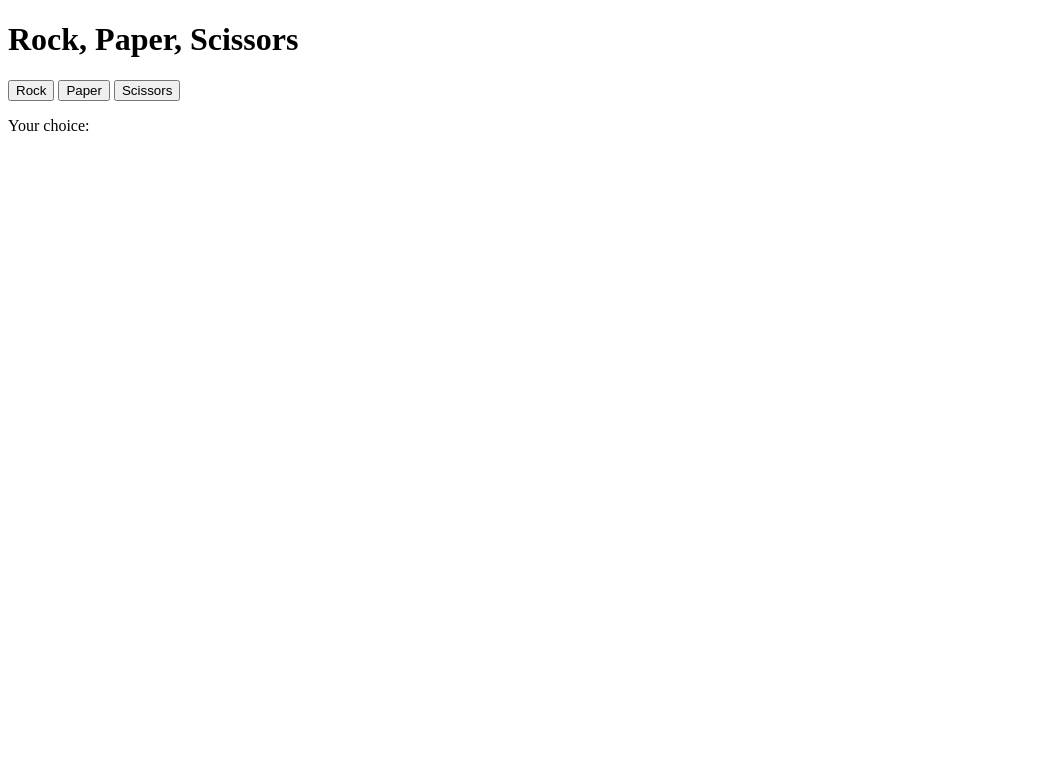
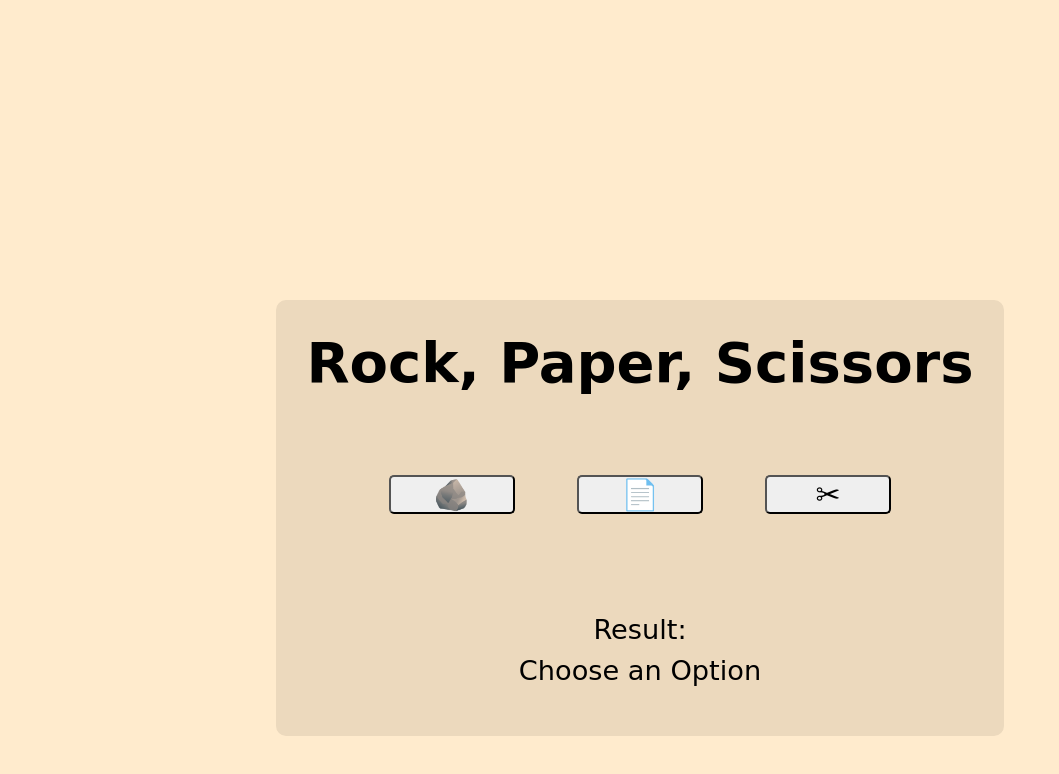
Before and after one commit to aldrinmcaalim/rockPaperScissors, a plain HTML site: page index.html in a window 1280 px wide. Shown: the whole page, without its empty margins (0-1059 px from the left). Drawn offline with Linux system fonts and the light colour scheme; a web font is replaced by a local one.

Commit message:
Added JS behavior and styled everything

```diff
--- a/app.js
+++ b/app.js
@@ -26,19 +26,19 @@ scissorsButton.addEventListener("click", () => {
 // rock vs rock || paper vs paper || scissors vs scissors
 function compareChoices(user, computer) {
   if (
-    (user === "rock" && computer === "scissors") ||
-    (user === "paper" && computer === "rock") ||
-    (user === "scissors" && computer === "paper")
+    (user === "Rock" && computer === "Scissors") ||
+    (user === "Paper" && computer === "Rock") ||
+    (user === "Scissors" && computer === "Paper")
   ) {
-    displayChoice.textContent = `User: ${user} vs Computer: ${computer}... You win!`;
+    displayChoice.textContent = `${user} vs. ${computer}... You win!`;
   } else if (
-    (user === "rock" && computer === "paper") ||
-    (user === "paper" && computer === "scissors") ||
-    (user === "scissors" && computer === "rock")
+    (user === "Rock" && computer === "Paper") ||
+    (user === "Paper" && computer === "Scissors") ||
+    (user === "Scissors" && computer === "Rock")
   ) {
-    displayChoice.textContent = `User: ${user} vs Computer: ${computer}... You lose...`;
+    displayChoice.textContent = `${user} vs. ${computer}... You lose...`;
   } else {
-    displayChoice.textContent = `User: ${user} vs Computer: ${computer}... It's a tie!`;
+    displayChoice.textContent = `${user} vs. ${computer}... It's a tie!`;
   }
 }
 
@@ -46,11 +46,11 @@ function computerChoice() {
   let random = Math.floor(Math.random() * 3) + 1;
   let choice = "";
   if (random === 1) {
-    choice = "rock";
+    choice = "Rock";
   } else if (random === 2) {
-    choice = "paper";
+    choice = "Paper";
   } else {
-    choice = "scissors";
+    choice = "Scissors";
   }
   return choice;
 }
--- a/index.html
+++ b/index.html
@@ -9,13 +9,19 @@
     <script src="app.js" defer></script>
   </head>
   <body>
-    <h1>Rock, Paper, Scissors</h1>
+    <div>
+      <h1>Rock, Paper, Scissors</h1>
 
-    <button class="rock" value="rock">Rock</button>
-    <button class="paper" value="paper">Paper</button>
-    <button class="scissors" value="scissors">Scissors</button>
+      <section class="buttons">
+        <button class="rock" value="Rock">🪨</button>
+        <button class="paper" value="Paper">📄</button>
+        <button class="scissors" value="Scissors">✂</button>
+      </section>
 
-    <p>Your choice:</p>
-    <p class="choice"></p>
+      <section class="your-choice">
+        <p>Result:</p>
+        <p class="choice">Choose an Option</p>
+      </section>
+    </div>
   </body>
 </html>
--- a/style.css
+++ b/style.css
@@ -0,0 +1,73 @@
+@import url("https://fonts.googleapis.com/css2?family=Euphoria+Script&display=swap");
+
+*,
+*::before,
+*::after {
+  box-sizing: border-box;
+  margin: 0;
+  padding: 0;
+}
+
+body {
+  display: flex;
+  justify-content: center;
+  align-items: center;
+  background-color: blanchedalmond;
+  font-family: "Euphoria Script", cursive;
+}
+
+div {
+  margin-top: 300px;
+  background-color: rgb(236, 217, 189);
+  border-radius: 10px;
+}
+
+h1 {
+  display: flex;
+  justify-content: center;
+  align-items: center;
+  padding: 30px;
+  font-size: 3.5rem;
+}
+
+.buttons {
+  display: flex;
+  justify-content: space-evenly;
+  align-items: center;
+  padding: 50px;
+}
+
+.rock {
+  font-size: 30px;
+  border-radius: 5px;
+  width: 20%;
+}
+
+.paper {
+  font-size: 30px;
+  border-radius: 5px;
+  width: 20%;
+}
+
+.scissors {
+  font-size: 30px;
+  border-radius: 5px;
+  width: 20%;
+}
+
+.your-choice {
+  display: flex;
+  justify-content: center;
+  align-items: center;
+  flex-direction: column;
+  padding: 50px;
+}
+
+p {
+  font-size: 1.7rem;
+}
+
+p.choice {
+  margin-top: 10px;
+  font-size: 1.7rem;
+}
```
